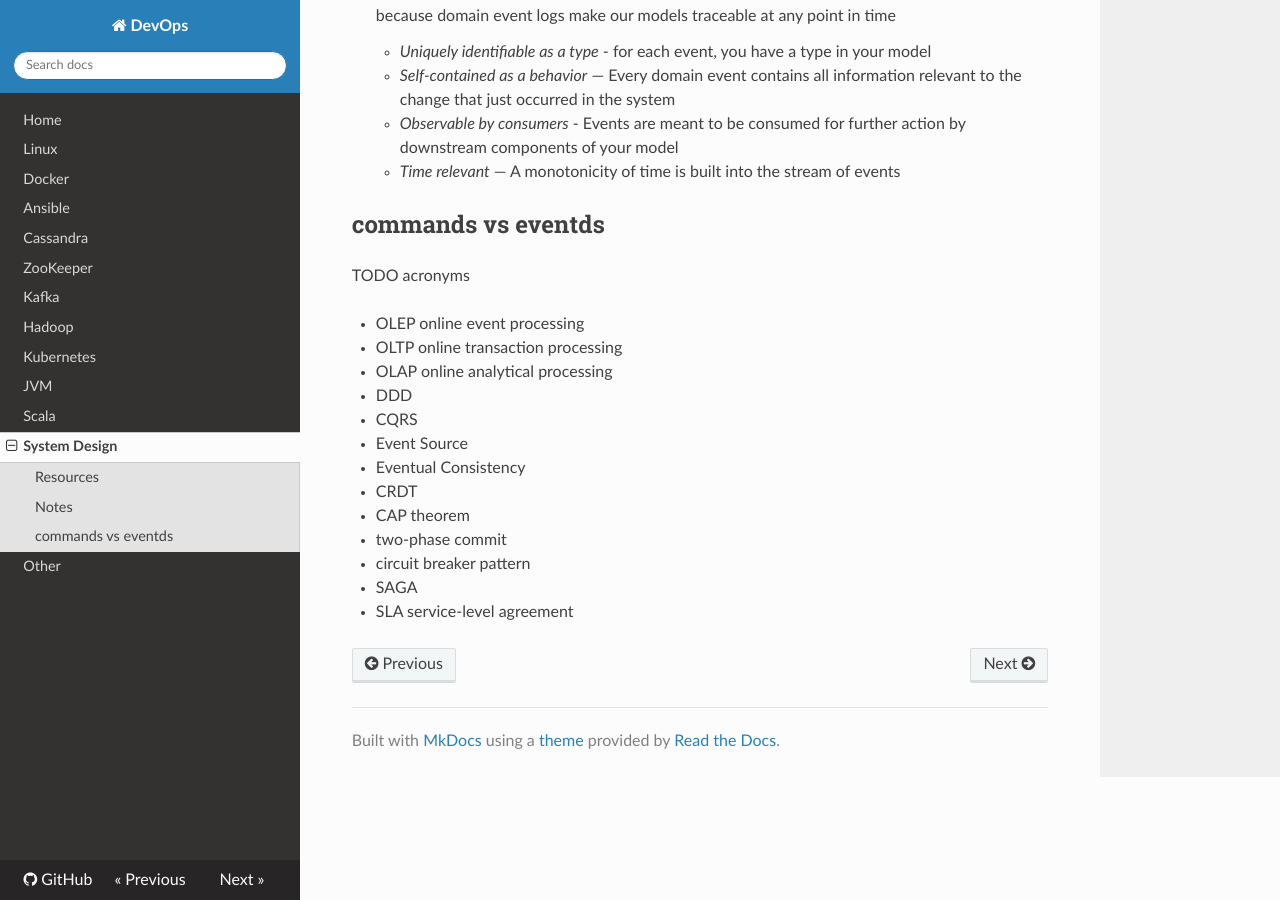
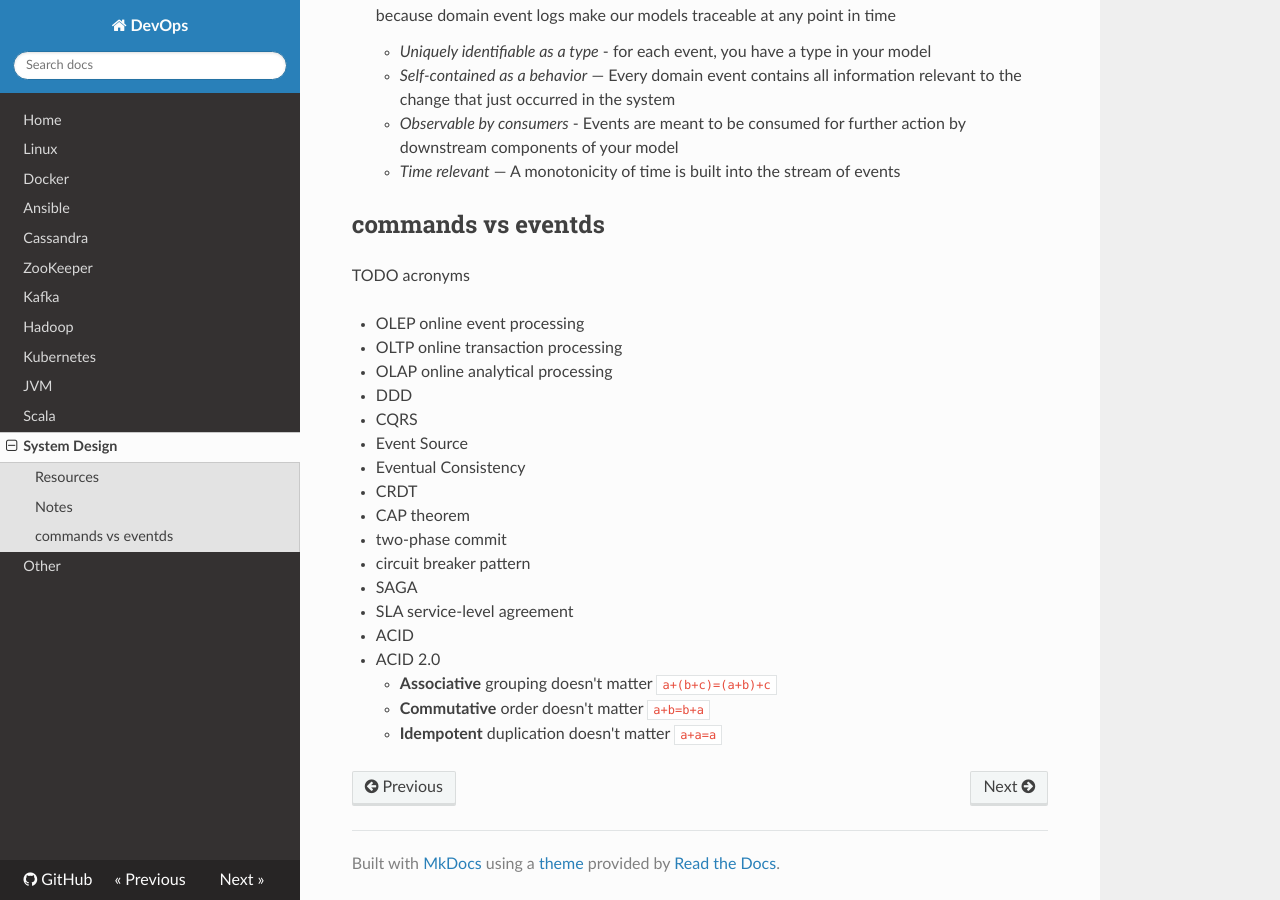
Before and after one commit to niqdev/devops, an MkDocs documentation site: the page built from docs/system-design.md, in a window 1280 px wide and 900 px high, scrolled down 3148 px. Built offline with MkDocs 1.6.1, drawn with Linux system fonts in a browser that asks for light colours; nearby versions of some CDN libraries; old or Windows-style settings are respelled for this version of MkDocs.

Commit message:
doc: update system design

```diff
--- a/docs/system-design.md
+++ b/docs/system-design.md
@@ -115,3 +115,8 @@ TODO acronyms
 * circuit breaker pattern
 * SAGA
 * SLA service-level agreement
+* ACID
+* ACID 2.0
+    * **Associative** grouping doesn't matter `a+(b+c)=(a+b)+c`
+    * **Commutative** order doesn't matter `a+b=b+a`
+    * **Idempotent** duplication doesn't matter `a+a=a`
```
